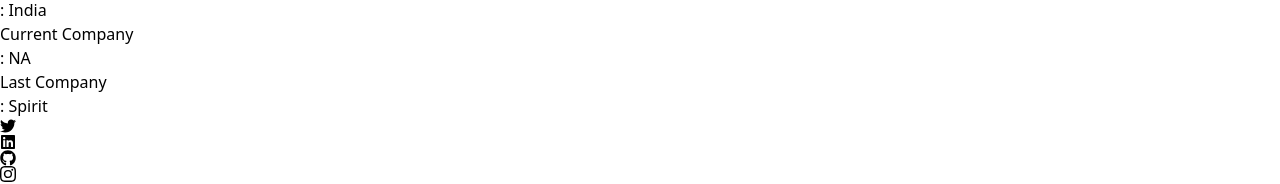
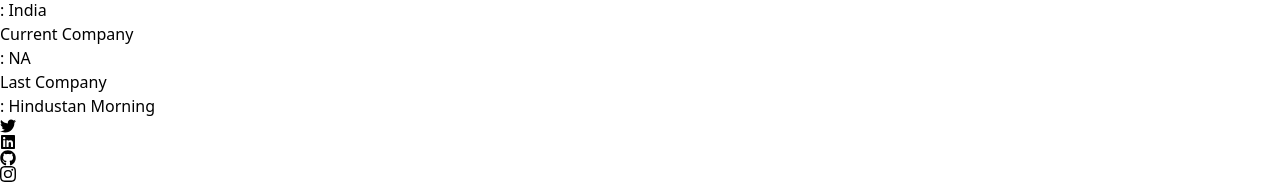
Before and after one commit to pankajkumarphe21/pankaj-kumar, a React (Vite) app: page /about in a window 1280 px wide. Shown: the part 958-1142 px from the top of the page. Built offline with nearby package versions, Linux system fonts and the light colour scheme.

Commit message:
updation

```diff
--- a/src/Components/About.jsx
+++ b/src/Components/About.jsx
@@ -34,7 +34,7 @@ const About = () => {
         <div className='flex max-sm:flex-col mt-[50px] text-2xl'>
         <div className='ml-[103px] max-sm:ml-[43px] flex'><p className='text-yellow-500'>Based in </p>: India </div>
         <div className='ml-[43px] flex'><p className='text-yellow-500'>Current Company </p>: NA </div>
-        <div className='ml-[43px] flex'><p className='text-yellow-500'>Last Company </p>: Spirit </div>
+        <div className='ml-[43px] flex'><p className='text-yellow-500'>Last Company </p>: Hindustan Morning </div>
         </div>
         <div className='flex gap-5 text-[30px] mt-[50px] mb-[60px] justify-center items-center'>
         <div className='border-2 p-3 hover:bg-gradient-to-r hover:from-blue-500 hover:to-blue-300 rounded-[50%]'><a target='_blank' href="https://x.com/pankaj3k3"><FaTwitter/></a></div>
```
